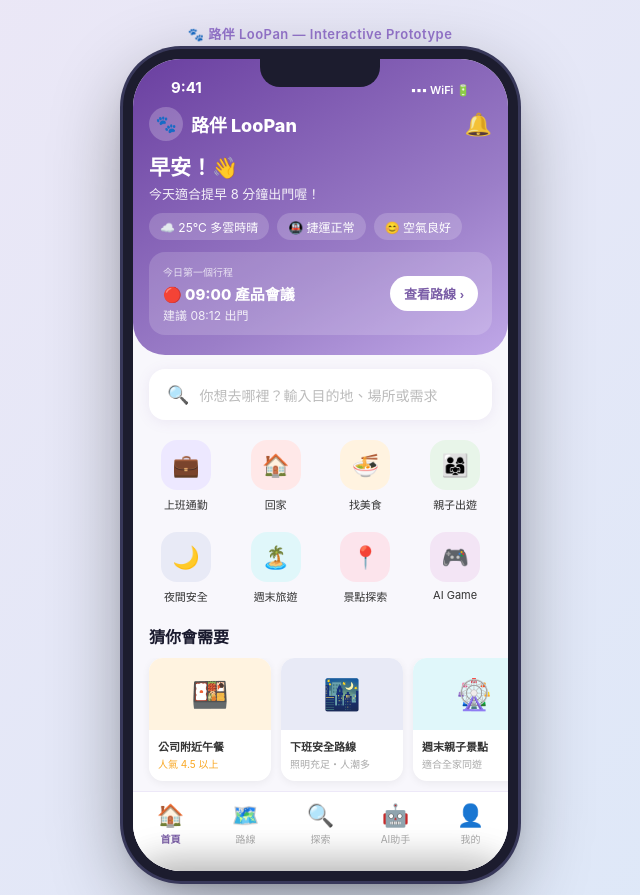
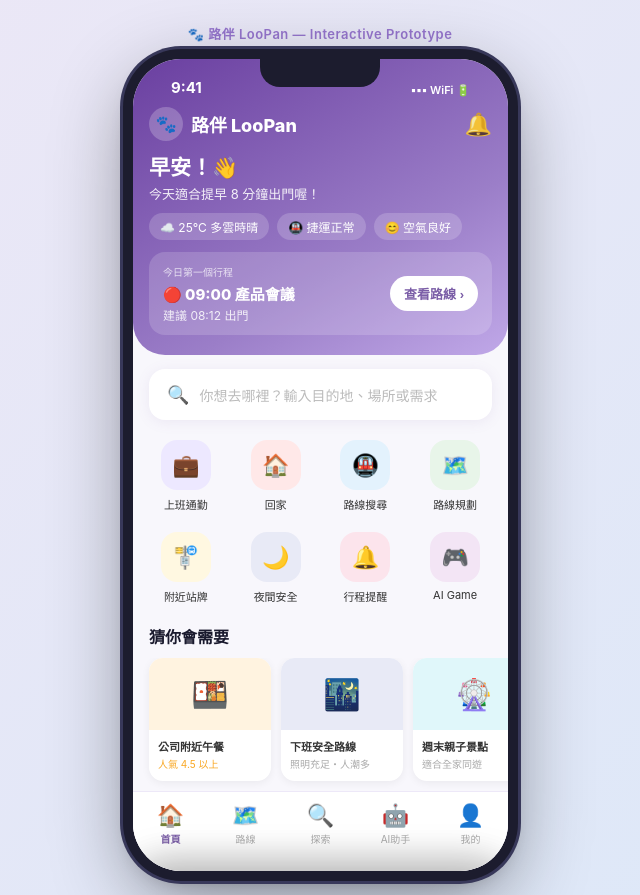
Before and after one commit to Jane-idesign/loopan-prototype, a plain HTML site: page index.html in a window 1280 px wide. Shown: the whole page, without its empty margins (320-960 px from the left). Drawn offline with Linux system fonts and the light colour scheme.

Commit message:
Update home quick grid: new 8 action items

```diff
--- a/index.html
+++ b/index.html
@@ -676,13 +676,13 @@
       </div>
 
       <div class="quick-grid">
-        <div class="q-item"><div class="q-icon" style="background:#ede8ff;">💼</div><span class="q-label">上班通勤</span></div>
-        <div class="q-item"><div class="q-icon" style="background:#ffe8e8;">🏠</div><span class="q-label">回家</span></div>
-        <div class="q-item"><div class="q-icon" style="background:#fff3e0;">🍜</div><span class="q-label">找美食</span></div>
-        <div class="q-item"><div class="q-icon" style="background:#e8f5e9;">👨‍👩‍👧</div><span class="q-label">親子出遊</span></div>
+        <div class="q-item" onclick="goTo('route','home')"><div class="q-icon" style="background:#ede8ff;">💼</div><span class="q-label">上班通勤</span></div>
+        <div class="q-item" onclick="goTo('route','home')"><div class="q-icon" style="background:#ffe8e8;">🏠</div><span class="q-label">回家</span></div>
+        <div class="q-item" onclick="goTo('route','home')"><div class="q-icon" style="background:#e3f2fd;">🚇</div><span class="q-label">路線搜尋</span></div>
+        <div class="q-item" onclick="goTo('route','home')"><div class="q-icon" style="background:#e8f5e9;">🗺️</div><span class="q-label">路線規劃</span></div>
+        <div class="q-item"><div class="q-icon" style="background:#fff8e1;">🚏</div><span class="q-label">附近站牌</span></div>
         <div class="q-item"><div class="q-icon" style="background:#e8eaf6;">🌙</div><span class="q-label">夜間安全</span></div>
-        <div class="q-item"><div class="q-icon" style="background:#e0f7fa;">🏝️</div><span class="q-label">週末旅遊</span></div>
-        <div class="q-item" onclick="goTo('explore','home')"><div class="q-icon" style="background:#fce4ec;">📍</div><span class="q-label">景點探索</span></div>
+        <div class="q-item" onclick="goTo('cal-landing','home')"><div class="q-icon" style="background:#fce4ec;">🔔</div><span class="q-label">行程提醒</span></div>
         <div class="q-item" onclick="goTo('ai-game','home')"><div class="q-icon" style="background:#f3e5f5;">🎮</div><span class="q-label">AI Game</span></div>
       </div>
 
```
